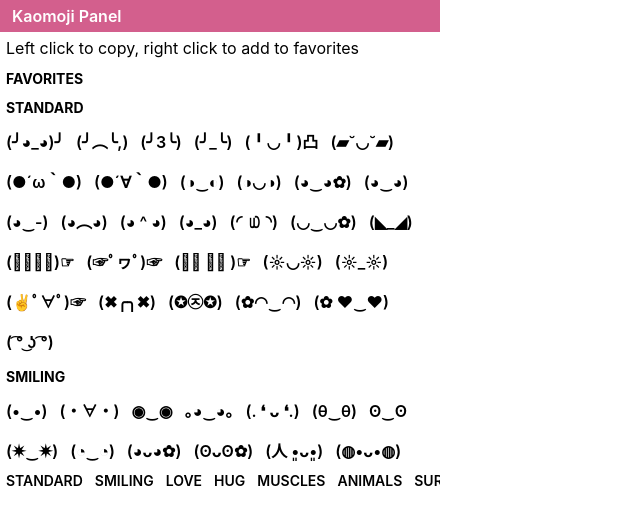
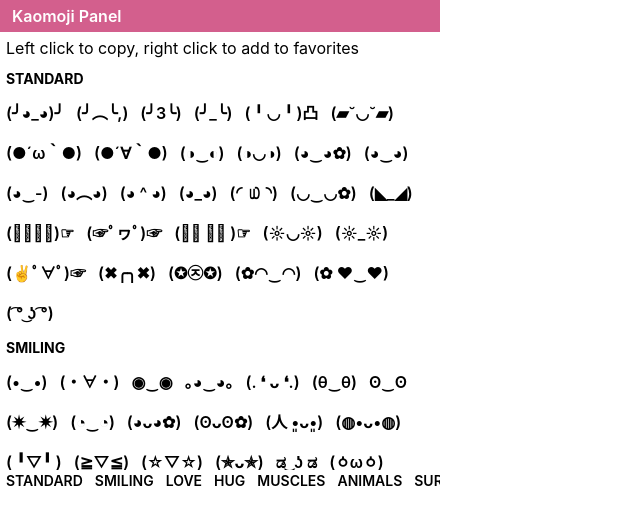
Before and after one commit to mayudev/kaomoji-panel, a React (Create React App) app: page / in a window 1280 px wide. Shown: the top 524 px of the page, without its empty margins (0-640 px from the left). Built offline with nearby package versions, Linux system fonts and the light colour scheme.

Commit message:
fix(display): hide favorites when empty

```diff
--- a/src/components/Display.tsx
+++ b/src/components/Display.tsx
@@ -140,12 +140,14 @@ function Display() {
     <>
       <Information />
       <div className="Display">
+        {favorites.length > 0 && (
           <Group
             name="Favorites"
             content={favorites}
             onClick={(kao) => copy(kao)}
             onRightClick={toggleFavorite}
           />
+        )}
         {display}
       </div>
       <nav className="Navigation">{navigation}</nav>
```
Lines whose indentation alone changed are shown as unchanged.
